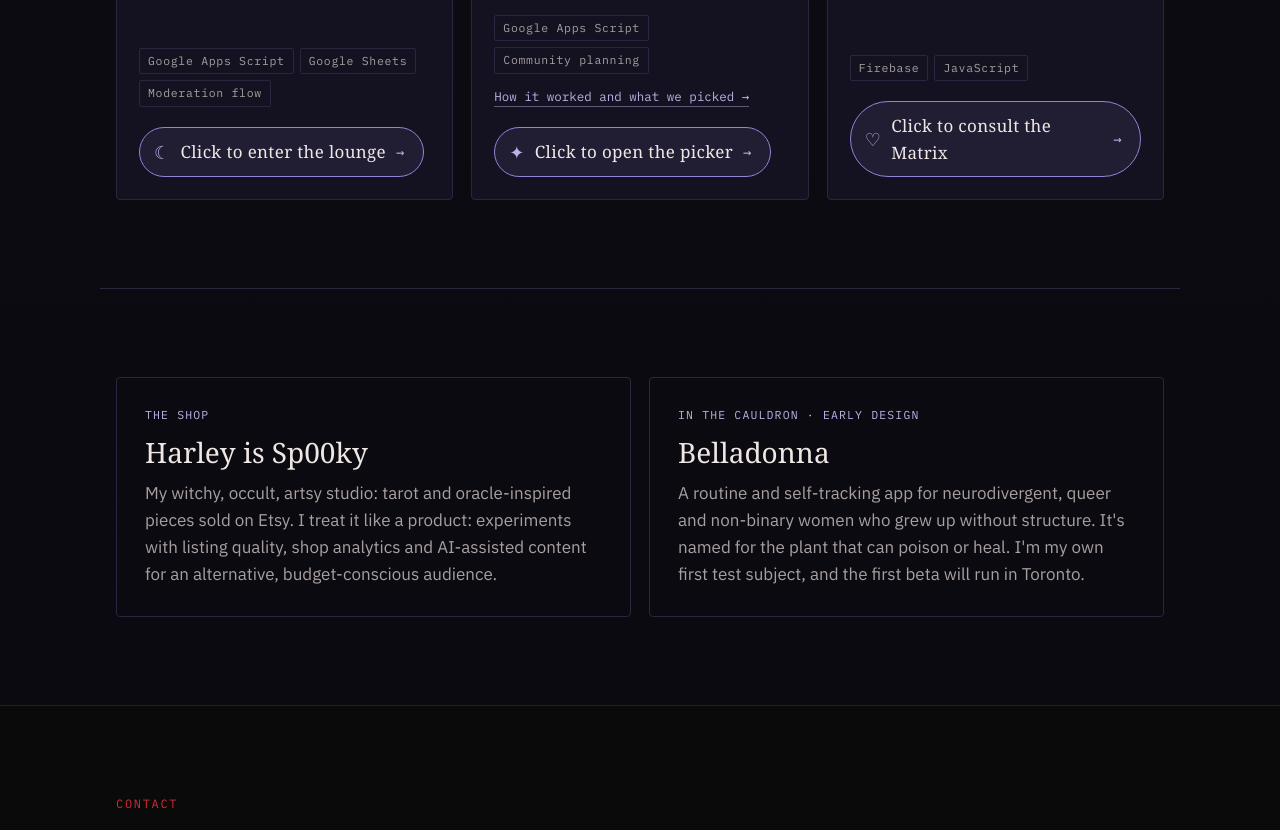
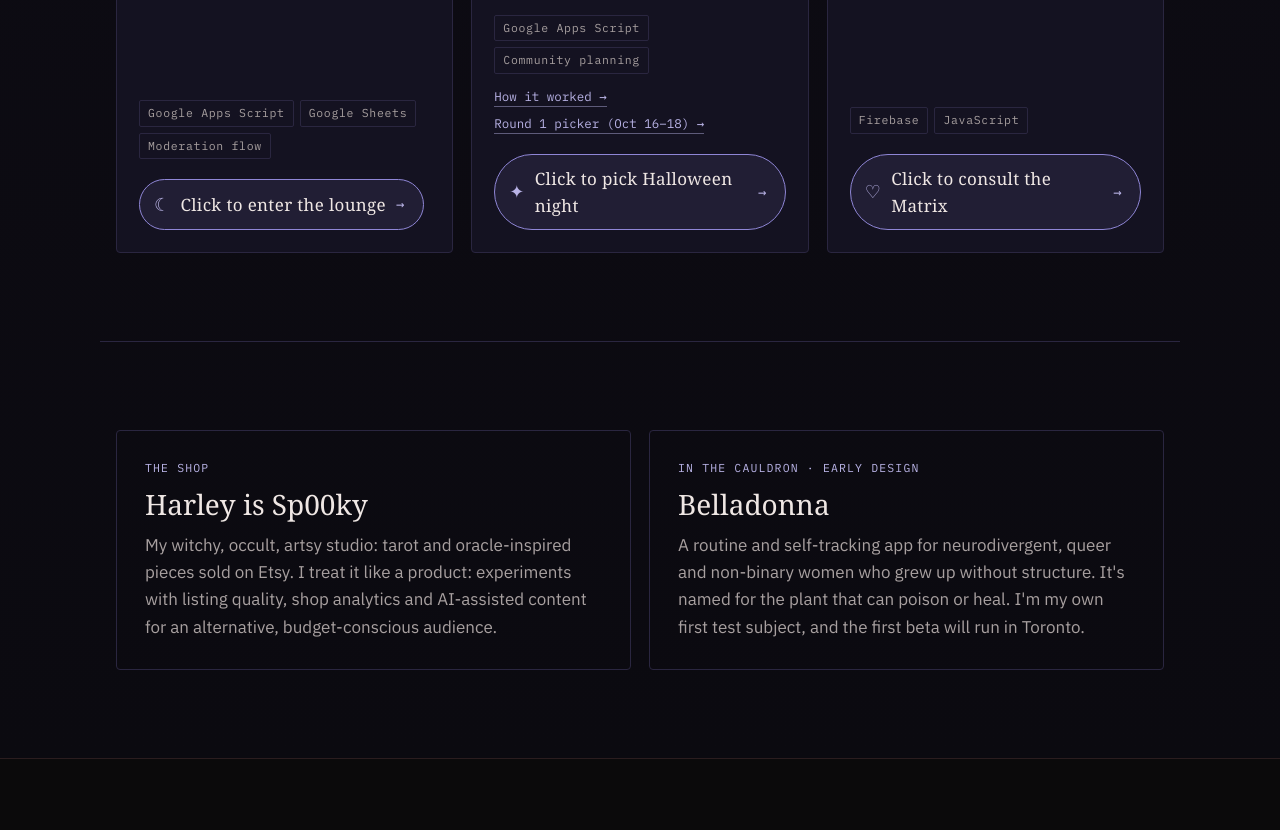
Before and after one commit to harleysdata/harleysdata.github.io, a plain HTML site: page index.html in a window 1280 px wide. Shown: the part 7527-8357 px from the top of the page. Drawn offline with Linux system fonts and the light colour scheme; a web font is replaced by a local one.

Commit message:
Halloween card opens the Oct 30-31 Apps Script picker; lounge back to its app
Co-Authored-By: Claude Opus 5.5 <noreply@anthropic.com>
Claude-Session: https://claude.ai/code/session_01HN6Yp7BpY8KUXonpXaZxQe

```diff
--- a/index.html
+++ b/index.html
@@ -186,6 +186,7 @@ a.portal:focus-visible{outline:2px solid var(--moon);outline-offset:3px}
 .build:hover a.portal .arrow,a.portal:focus-visible .arrow{transform:translateX(4px)}
 .go-case{position:relative;z-index:2;align-self:flex-start;font-family:var(--mono);font-size:12.5px;color:var(--moon);text-decoration:none;border-bottom:1px solid color-mix(in srgb,var(--moon) 45%,transparent)}
 .go-case:hover{color:var(--bone)}
+.go-row{display:flex;flex-wrap:wrap;gap:6px 16px;position:relative;z-index:2}
 .portal.sealed{border-style:dashed;border-color:#3a3560;color:var(--ash);background:none;cursor:default}
 .portal.sealed .glyph{color:#5d5694}
 @media (prefers-reduced-motion:reduce){.build,.portal,.portal .glyph,.portal .arrow{transition:none}}
@@ -609,8 +610,8 @@ footer .wrap{padding-block:28px;display:flex;justify-content:space-between;gap:1
           <span class="for">For a ~1,200-member Discord server</span>
           <p>A voting app that got a large server to agree on its Halloween plans in one place instead of across endless threads. Two rounds, live totals, no sign-up.</p>
           <div class="tools"><span class="chip">Google Apps Script</span><span class="chip">Community planning</span></div>
-          <a class="go-case" href="halloween-picker/">How it worked and what we picked →</a>
-          <a class="portal" data-portal="halloween" href="" target="_blank" rel="noopener"><span class="glyph" aria-hidden="true">✦</span>Click to open the picker<span class="arrow" aria-hidden="true">→</span></a>
+          <span class="go-row"><a class="go-case" href="halloween-picker/">How it worked →</a><a class="go-case" data-portal-link="halloween1" href="https://claude.ai/artifact/BxSRTN1epEjuABfeDg1m4w" target="_blank" rel="noopener">Round 1 picker (Oct 16–18) →</a></span>
+          <a class="portal" data-portal="halloween" href="" target="_blank" rel="noopener"><span class="glyph" aria-hidden="true">✦</span>Click to pick Halloween night<span class="arrow" aria-hidden="true">→</span></a>
         </article>
         <article class="build">
           <span class="sym" aria-hidden="true">♡</span>
@@ -673,8 +674,9 @@ footer .wrap{padding-block:28px;display:flex;justify-content:space-between;gap:1
 (function(){
   // ---- Community portals: paste each live web-app link here ----
   var PORTALS={
-    lounge:'https://script.google.com/macros/s/AKfycbyrLcEUurC-bQ3iQx0F28X1GrxWeDZGrSJQuqkykU0vbdspG8E0l7QHlSeo6zKUq26f/exec',     // GTA Girl Lounge (Google Apps Script web app)
-    halloween:'https://claude.ai/artifact/BxSRTN1epEjuABfeDg1m4w',  // the original picker (Claude artifact); case study at halloween-picker/
+    lounge:'https://claude.ai/artifact/S7MUrjeW5odriifVmCcsn6',     // GTA Women's Circle app (Claude artifact)
+    halloween:'https://script.google.com/macros/s/AKfycbyrLcEUurC-bQ3iQx0F28X1GrxWeDZGrSJQuqkykU0vbdspG8E0l7QHlSeo6zKUq26f/exec',  // Halloween nights picker, Oct 30–31 (Google Apps Script web app)
+    halloween1:'https://claude.ai/artifact/BxSRTN1epEjuABfeDg1m4w',  // round 1 picker, Oct 16–18 (Claude artifact)
     matrix:'dating-matrix/'
   };
   document.querySelectorAll('a.portal').forEach(function(a){
```
Also changed, not shown: halloween-picker/index.html (+1 -0 lines).
